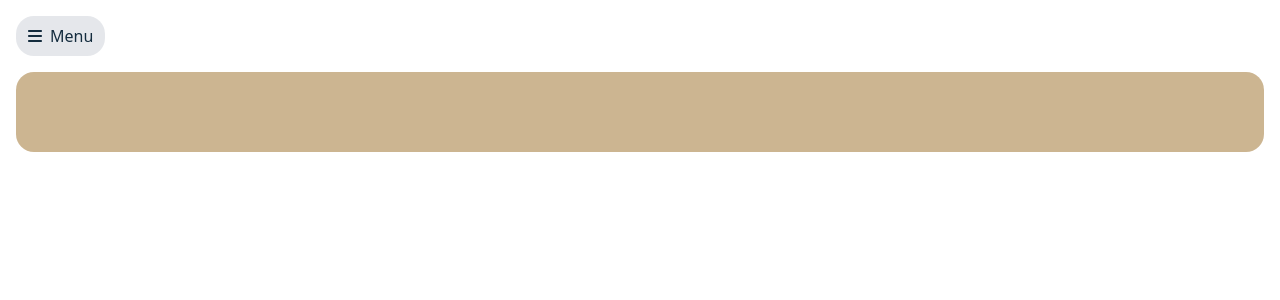
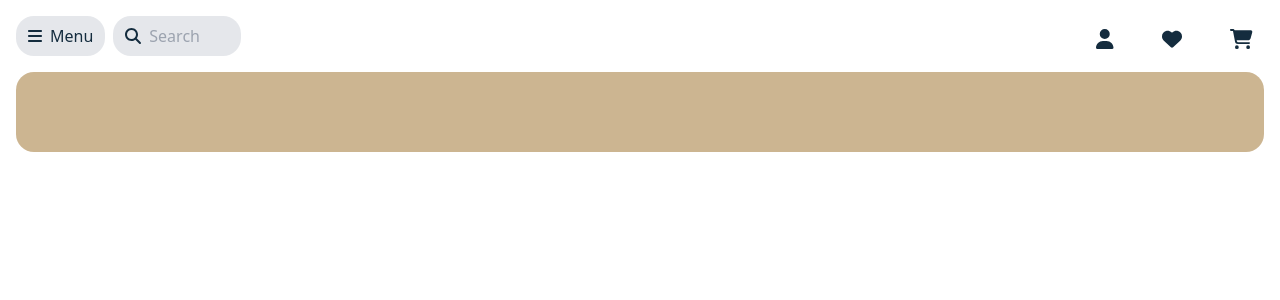
Before and after one commit to Patrik-07/SneakerShop_Front-end, a React (Vite) app: page / in a window 1280 px wide. Shown: the top 300 px of the page. Built offline with nearby package versions, Linux system fonts and the light colour scheme.

Commit message:
Add icons to header

```diff
--- a/src/components/header/header.tsx
+++ b/src/components/header/header.tsx
@@ -1,9 +1,29 @@
+import {
+  userIconButton,
+  wishlistIconButton,
+  cartIconButton,
+} from "./icon-button";
 import { MenuButton } from "./menu-button";
+import { SearchInput } from "./search-input";
+
+import {
+  faHeart,
+  faShoppingCart,
+  faUser,
+} from "@fortawesome/free-solid-svg-icons";
 
 const Header = () => {
   return (
-    <div className="p-4">
-      <MenuButton></MenuButton>
+    <div className="flex justify-between">
+      <div className="flex justify-items-end p-4">
+        <MenuButton></MenuButton>
+        <SearchInput></SearchInput>
+      </div>
+      <div className="flex-wrap justify-items-end p-4">
+        {userIconButton}
+        {wishlistIconButton}
+        {cartIconButton}
+      </div>
     </div>
   );
 };
--- /dev/null
+++ b/src/components/header/icon-button.tsx
@@ -0,0 +1,35 @@
+import { IconDefinition } from "@fortawesome/free-solid-svg-icons";
+import { FontAwesomeIcon } from "@fortawesome/react-fontawesome";
+
+import {
+  faHeart,
+  faShoppingCart,
+  faUser,
+} from "@fortawesome/free-solid-svg-icons";
+
+type InputProps = {
+  iconDefinition: IconDefinition;
+  className?: string;
+};
+
+const IconButton = ({ iconDefinition, className }: InputProps) => {
+  return (
+    <button className={`${"mt-2 p-1 ml-10"} ${className}`}>
+      <FontAwesomeIcon
+        color="#142C3E"
+        icon={iconDefinition}
+        className="text-xl"
+      />
+    </button>
+  );
+};
+
+export const userIconButton = <IconButton iconDefinition={faUser}></IconButton>;
+
+export const wishlistIconButton = (
+  <IconButton iconDefinition={faHeart}></IconButton>
+);
+
+export const cartIconButton = (
+  <IconButton iconDefinition={faShoppingCart} className="mr-2"></IconButton>
+);
--- a/src/components/header/search-button.tsx
+++ /dev/null
@@ -1,3 +0,0 @@
-export const SearchButton = () => {
-  return <div>SearchButton</div>;
-};
--- /dev/null
+++ b/src/components/header/search-input.tsx
@@ -0,0 +1,20 @@
+import { faMagnifyingGlass } from "@fortawesome/free-solid-svg-icons";
+import { FontAwesomeIcon } from "@fortawesome/react-fontawesome";
+
+export const SearchInput = () => {
+  return (
+    <div className="hidden sm:flex sm:flex-1 justify-items-end items-center pr-3 pl-3 bg-gray-200 rounded-[18px] ml-2">
+      <FontAwesomeIcon
+        color="#142C3E"
+        icon={faMagnifyingGlass}
+        className="mr-2"
+      />
+      <input
+        className="text-[#142C3E] border-none focus:outline-none bg-gray-200 w-20"
+        type="text"
+        id="text-input"
+        placeholder="Search"
+      />
+    </div>
+  );
+};
```
Also changed, not shown: src/components/header/menu-button.tsx (+39 -0 lines).
